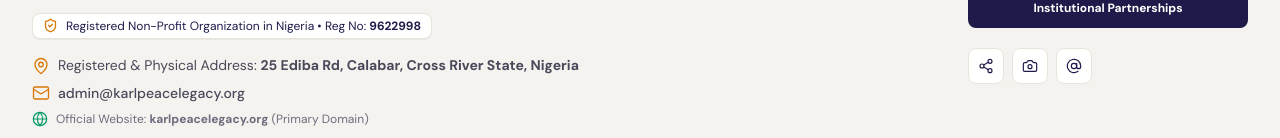
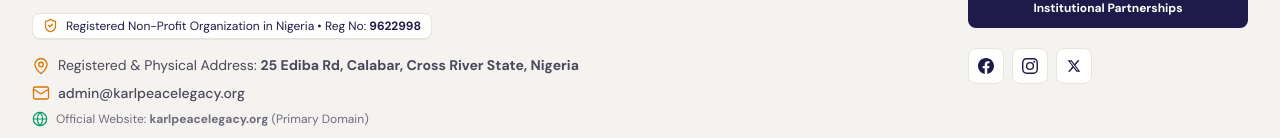
Before and after one commit to askrickytech49/Karlpeace, a React (Vite) app: page / in a window 1280 px wide. Shown: the part 6928-7066 px from the top of the page. Built offline with nearby package versions, Linux system fonts and the light colour scheme; no server answers.

Commit message:
Update social icons to Facebook/Instagram/X; add Google Analytics placeholder

```diff
--- a/index.html
+++ b/index.html
@@ -23,5 +23,14 @@
   <body class="bg-[#fbf9f5] text-[#1b1c1a] antialiased min-h-full flex flex-col font-sans">
     <div id="root" class="flex flex-col min-h-full w-full"></div>
     <script type="module" src="/src/main.tsx"></script>
+
+    <!-- Google Analytics — replace G-XXXXXXXXXX with your Measurement ID -->
+    <script async src="https://www.googletagmanager.com/gtag/js?id=G-XXXXXXXXXX"></script>
+    <script>
+      window.dataLayer = window.dataLayer || [];
+      function gtag(){dataLayer.push(arguments);}
+      gtag('js', new Date());
+      gtag('config', 'G-XXXXXXXXXX');
+    </script>
   </body>
 </html>
--- a/src/components/Footer.tsx
+++ b/src/components/Footer.tsx
@@ -1,5 +1,5 @@
 import React, { useState } from 'react';
-import { MapPin, Mail, Globe, ShieldCheck, AtSign, Share2, Camera, X } from 'lucide-react';
+import { MapPin, Mail, Globe, ShieldCheck, X } from 'lucide-react';
 import { ScreenType } from '../types';
 import { BrandLogo } from './BrandLogo';
 import { useFoundationData } from '../context/FoundationDataContext';
@@ -126,17 +126,26 @@
 
               {/* Social Channels */}
               <div className="flex items-center gap-2 pt-2">
-                <a href="https://facebook.com" target="_blank" rel="noreferrer" aria-label="Share"
-                  className="w-9 h-9 flex items-center justify-center rounded-lg bg-white border border-[#E8E4DA] text-[#1E1B4B] hover:bg-[#efeeea] transition-colors">
-                  <Share2 size={16} strokeWidth={1.75} />
+                {/* Facebook */}
+                <a href="https://facebook.com/karlpeacelegacy" target="_blank" rel="noreferrer" aria-label="Facebook"
+                  className="w-9 h-9 flex items-center justify-center rounded-lg bg-white border border-[#E8E4DA] text-[#1E1B4B] hover:bg-[#1877F2] hover:text-white hover:border-[#1877F2] transition-colors">
+                  <svg className="w-4 h-4 fill-current" viewBox="0 0 24 24">
+                    <path d="M24 12.073c0-6.627-5.373-12-12-12s-12 5.373-12 12c0 5.99 4.388 10.954 10.125 11.854v-8.385H7.078v-3.47h3.047V9.43c0-3.007 1.792-4.669 4.533-4.669 1.312 0 2.686.235 2.686.235v2.953H15.83c-1.491 0-1.956.925-1.956 1.874v2.25h3.328l-.532 3.47h-2.796v8.385C19.612 23.027 24 18.062 24 12.073z"/>
+                  </svg>
                 </a>
-                <a href="https://instagram.com" target="_blank" rel="noreferrer" aria-label="Instagram"
-                  className="w-9 h-9 flex items-center justify-center rounded-lg bg-white border border-[#E8E4DA] text-[#1E1B4B] hover:bg-[#efeeea] transition-colors">
-                  <Camera size={16} strokeWidth={1.75} />
+                {/* Instagram */}
+                <a href="https://instagram.com/karlpeacelegacy" target="_blank" rel="noreferrer" aria-label="Instagram"
+                  className="w-9 h-9 flex items-center justify-center rounded-lg bg-white border border-[#E8E4DA] text-[#1E1B4B] hover:bg-[#E4405F] hover:text-white hover:border-[#E4405F] transition-colors">
+                  <svg className="w-4 h-4 fill-current" viewBox="0 0 24 24">
+                    <path d="M12 2.163c3.204 0 3.584.012 4.85.07 3.252.148 4.771 1.691 4.919 4.919.058 1.265.069 1.645.069 4.849 0 3.205-.012 3.584-.069 4.849-.149 3.225-1.664 4.771-4.919 4.919-1.266.058-1.644.07-4.85.07-3.204 0-3.584-.012-4.849-.07-3.26-.149-4.771-1.699-4.919-4.92-.058-1.265-.07-1.644-.07-4.849 0-3.204.013-3.583.07-4.849.149-3.227 1.664-4.771 4.919-4.919 1.266-.057 1.645-.069 4.849-.069zM12 0C8.741 0 8.333.014 7.053.072 2.695.272.273 2.69.073 7.052.014 8.333 0 8.741 0 12c0 3.259.014 3.668.072 4.948.2 4.358 2.618 6.78 6.98 6.98C8.333 23.986 8.741 24 12 24c3.259 0 3.668-.014 4.948-.072 4.354-.2 6.782-2.618 6.979-6.98.059-1.28.073-1.689.073-4.948 0-3.259-.014-3.667-.072-4.947-.196-4.354-2.617-6.78-6.979-6.98C15.668.014 15.259 0 12 0zm0 5.838a6.162 6.162 0 100 12.324 6.162 6.162 0 000-12.324zM12 16a4 4 0 110-8 4 4 0 010 8zm6.406-11.845a1.44 1.44 0 100 2.881 1.44 1.44 0 000-2.881z"/>
+                  </svg>
                 </a>
-                <a href="https://x.com" target="_blank" rel="noreferrer" aria-label="X / Twitter"
-                  className="w-9 h-9 flex items-center justify-center rounded-lg bg-white border border-[#E8E4DA] text-[#1E1B4B] hover:bg-[#efeeea] transition-colors">
-                  <AtSign size={16} strokeWidth={1.75} />
+                {/* X (Twitter) */}
+                <a href="https://x.com/karlpeacelegacy" target="_blank" rel="noreferrer" aria-label="X / Twitter"
+                  className="w-9 h-9 flex items-center justify-center rounded-lg bg-white border border-[#E8E4DA] text-[#1E1B4B] hover:bg-black hover:text-white hover:border-black transition-colors">
+                  <svg className="w-3.5 h-3.5 fill-current" viewBox="0 0 24 24">
+                    <path d="M18.244 2.25h3.308l-7.227 8.26 8.502 11.24H16.17l-5.214-6.817L4.99 21.75H1.68l7.73-8.835L1.254 2.25H8.08l4.713 6.231zm-1.161 17.52h1.833L7.084 4.126H5.117z"/>
+                  </svg>
                 </a>
               </div>
             </div>
```
